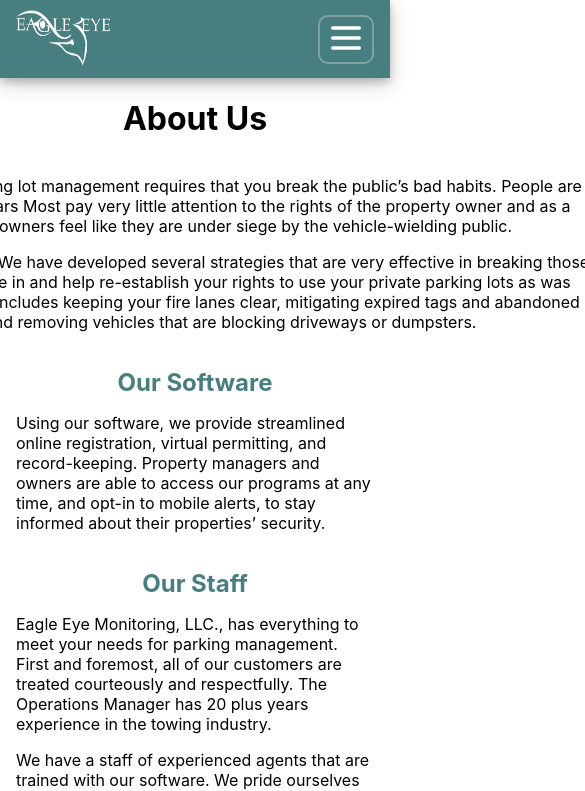
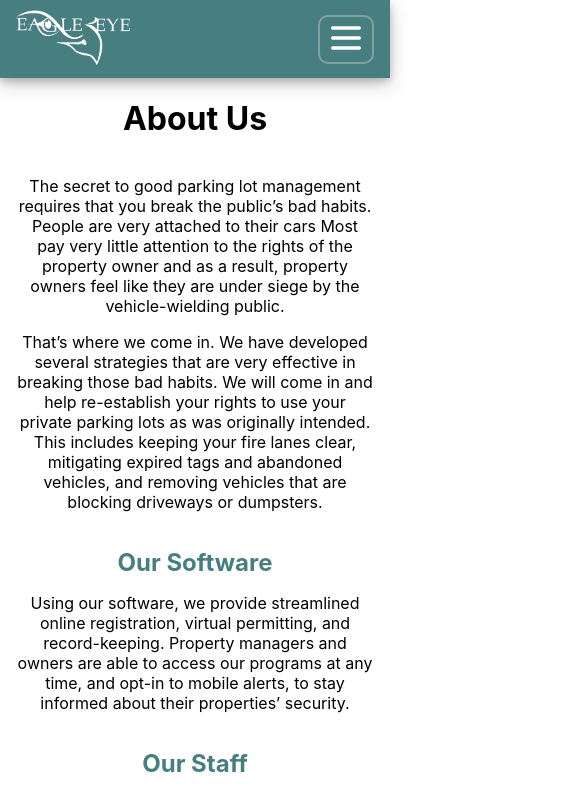
Before and after one commit to arifire21/eagle-eye-site, a Next.js app: page /about in a window 390 px wide. Shown: the top 791 px of the page, 585 px wide, since content can reach past the window. Built offline with nearby package versions, Linux system fonts and the light colour scheme.

Commit message:
0.2.2 hotfix (mostly sidenav)

```diff
--- a/components/mobile-drawer.tsx
+++ b/components/mobile-drawer.tsx
@@ -1,4 +1,7 @@
-import { HiOutlineX } from 'react-icons/hi'
+import { HiOutlineX, HiHome, HiInformationCircle } from 'react-icons/hi'
+import { HiOutlineChatBubbleLeftEllipsis } from "react-icons/hi2";
+import { GiPaintRoller } from "react-icons/gi";
+import { LuParkingCircle } from "react-icons/lu";
 import { Button } from '@mui/base';
 import { usePathname } from 'next/navigation';
 import Link from 'next/link';
@@ -12,6 +15,8 @@ interface SidebarProps {
 function handleClose() {
     document.getElementById("mobile-sidenav").style.width = "0";
     document.getElementById('mobile-nav-button').style.backgroundColor = "#477E80";
+    document.getElementById('sidenav-container').style.opacity = '0';
+    document.getElementsByClassName('mainContainer')[0].style.overflowX = 'unset';
 }
 
 export default function MobileSidebar() {
@@ -19,20 +24,25 @@ export default function MobileSidebar() {
 
     return(
         <div id='mobile-sidenav'>
-            <Button id='close-nav-button' onClick={handleClose}><HiOutlineX size={40}/></Button>
+            <Button id='close-nav-button' onClick={handleClose}><HiOutlineX size={35}/></Button>
             <div id='sidenav-container'>
                 <Link className={`nav-item ${pathname === '/' ? 'active' : ''}`}
-                href="/" title='Contact Us'>Home
+                href="/" title='Home'
+                onClick={handleClose}><HiHome size={25} className='sidenav-icon'/>Home
                 </Link>
-                <p style={{color:"#fff"}}>Services</p>
-                <Link className={`nav-item ${pathname === '/services/parking' ? 'active' : ''}`}
-                href="/services/parking" title='Parking & Monitoring'>Parking & Monitoring</Link>
-                <Link className={`nav-item ${pathname === '/services/painting' ? 'active' : ''}`}
-                href="/services/painting" title='Painting'>Painting</Link>
+                <p style={{color:"#fff", fontSize:'16pt', margin:'0.5rem'}}>Services</p>
+                <Link className={`nav-item service-item ${pathname === '/services/parking' ? 'active' : ''}`}
+                href="/services/parking" title='Parking & Monitoring'
+                onClick={handleClose}><LuParkingCircle size={25} className='sidenav-icon'/> Parking & Monitoring</Link>
+                <Link className={`nav-item service-item ${pathname === '/services/painting' ? 'active' : ''}`}
+                href="/services/painting" title='Painting'
+                onClick={handleClose}><GiPaintRoller size={25} className='sidenav-icon'/> Painting</Link>
                 <Link className={`nav-item ${pathname === '/about' ? 'active' : ''}`}
-                href="/about" title='About Us'>About Us</Link>
+                href="/about" title='About Us'
+                onClick={handleClose}><HiInformationCircle size={25} className='sidenav-icon'/> About Us</Link>
                 <Link className={`nav-item ${pathname === '/contact' ? 'active' : ''}`}
-                href="/contact" title='Contact Us'>Contact Us
+                href="/contact" title='Contact Us'
+                onClick={handleClose}><HiOutlineChatBubbleLeftEllipsis size={25} className='sidenav-icon'/> Contact Us
                 </Link>
             </div>
         </div>
--- a/components/navbar.jsx
+++ b/components/navbar.jsx
@@ -36,6 +36,9 @@ import LogoSmall  from '@/public/logo_transparent_crop_white.png';
 function handleOpen() {
   document.getElementById("mobile-sidenav").style.width = "100%";
   document.getElementById('mobile-nav-button').style.backgroundColor = "#335e5f";
+  document.getElementById('sidenav-container').style.opacity = '1';
+  document.getElementsByClassName('mainContainer')[0].style.overflowX = 'hidden'; //test stop scrolling
+
 }
 
 export default function Navbar() {
@@ -49,7 +52,7 @@ export default function Navbar() {
     <>
     <nav className='nav-container'>
       <Link href="/" title='Home'>
-        <Image className='nav-logo' src={LogoSmall} height={55} width={110} alt='eagle-eye-home'/>
+        <Image className='nav-logo' src={LogoSmall} height={55} width={130} alt='eagle-eye-home'/>
       </Link>
       <div id='desktop-wrapper'>
         <Dropdown>
--- a/package.json
+++ b/package.json
@@ -10,7 +10,7 @@
     "next": "latest",
     "react": "18.2.0",
     "react-dom": "18.2.0",
-    "react-icons": "^4.12.0",
+    "react-icons": "^5.0.1",
     "sass": "^1.69.5"
   },
   "engines": {
--- a/pages/about.tsx
+++ b/pages/about.tsx
@@ -11,7 +11,7 @@ export default function About() {
 
         <div className='mainContainer'>
             <h1>About Us</h1>
-            <section style={{width:'800px', textAlign:'center'}}>
+            <section className="about-section">
                 <p>The secret to good parking lot management requires that you break the public’s bad habits.
                     People are very attached to their cars
                         Most pay very little attention to the rights of the property owner and as a result, property owners feel like they are under siege by the vehicle-wielding public.</p>
--- a/styles/global.scss
+++ b/styles/global.scss
@@ -203,6 +203,11 @@ li {
   flex-shrink: 0;
 }
 
+.about-section {
+  width:800px;
+  text-align: center;
+}
+
 input[type=text], input[type=email] { //test force override
   width: 100% !important; //of the form container
   height: 2rem !important;
@@ -238,27 +243,43 @@ input[type=text], input[type=email] { //test force override
   position: fixed; /* Stay in place */
   // top: 0; /* Stay at the top */
   // left: 0;
-  background-color: #111; /* Black*/
+  background-color: #333; /* Black*/
   overflow-x: hidden; /* Disable horizontal scroll */
   padding-top: 15px; /* Place content 60px from the top */
   transition: 0.5s; /* 0.5 second transition effect to slide in the sidenav */
 }
 
-.close-nav-button {
+#close-nav-button {
   float: right;
-  display: none;
+  margin-right: 1rem;
   color: #333;
   background-color: #fff;
-  border: 2px solid #333;
+  border: 2px solid #555;
   border-radius: 10px;
   &:hover, &:active {
-      background-color: lightgray;
+      background-color: gray;
     }
 }
 
 #sidenav-container {
   display: flex;
   flex-direction: column;
+  margin-left: 1rem;
+  transition: 0.5s; //for fade out
+  width: 100vw;
+}
+
+.nav-item {
+  margin: 0;
+  font-size: 14pt;
+}
+
+.service-item {
+  margin-left: 2rem;
+}
+
+.sidenav-icon {
+  margin-right: 1rem;
 }
 
 @media (max-width: 428px){
@@ -286,9 +307,14 @@ input[type=text], input[type=email] { //test force override
 
   .sbsContainer {
     flex-direction: column;
+    text-align: center;
   }
 
   .sbsText {
     width: unset;
   }
+
+  .about-section {
+    width: unset;
+  }
 }
```
Also changed, not shown: 2 other files (tests, documents, lock files or other folders).
